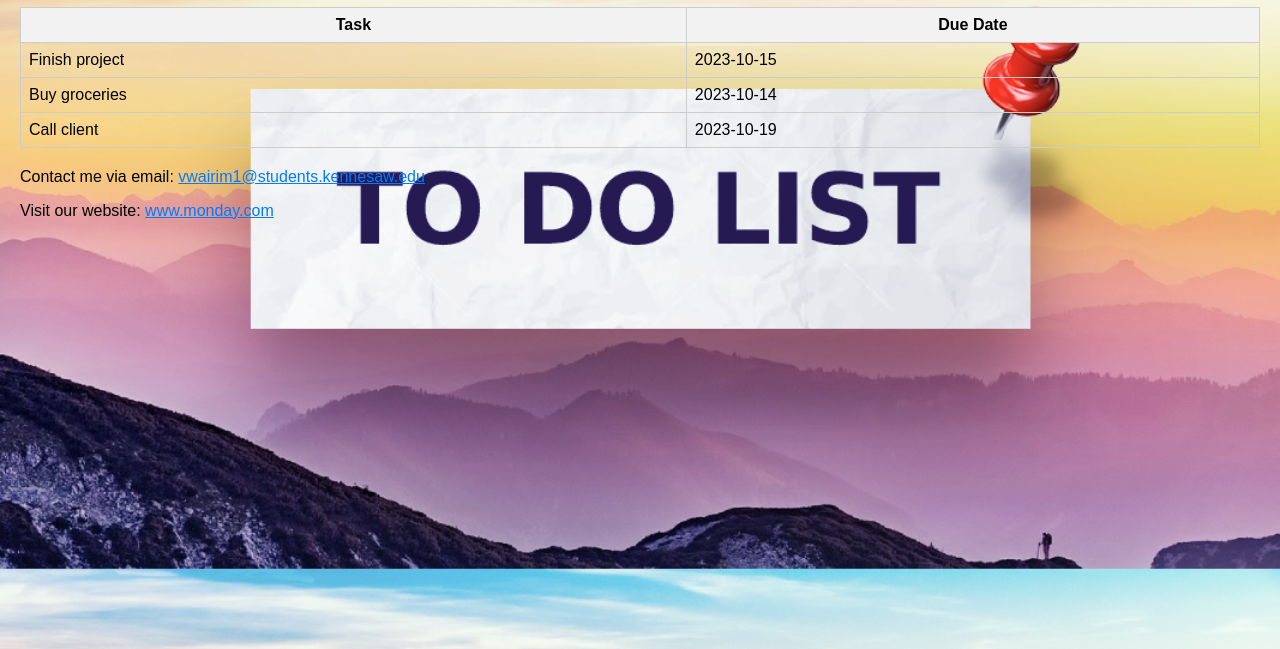
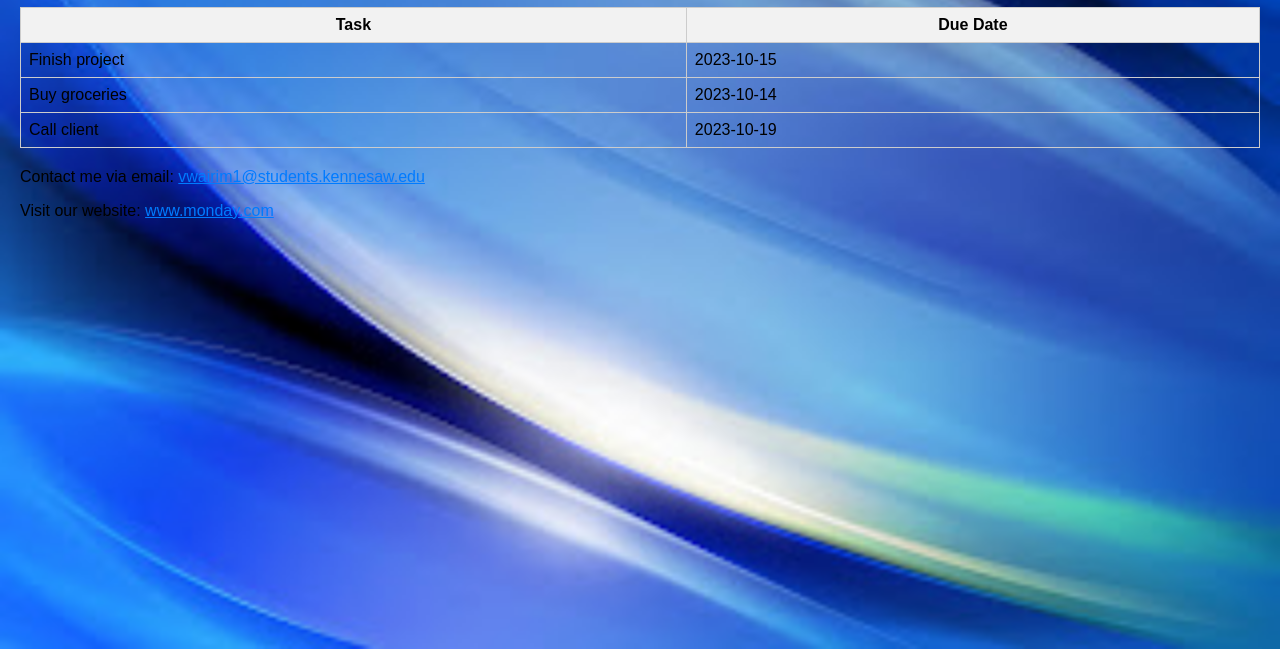
Before and after one commit to nimmohvalen/todolist, a plain HTML site: page index.html in a window 1280 px wide. Shown: the part 151-800 px from the top of the page. Drawn offline with Linux system fonts and the light colour scheme.

Commit message:
initialcommit

```diff
--- a/index.html
+++ b/index.html
@@ -22,7 +22,7 @@
   <title>Simple To-Do List</title>
   <style>
     body {
-      background-image: url("todo/todo.png");
+      background-image: url("todo/todo2.jpg");
       background-size: cover;
     }
   </style>
```
Also changed, not shown: todo/todo2.jpg (added).
